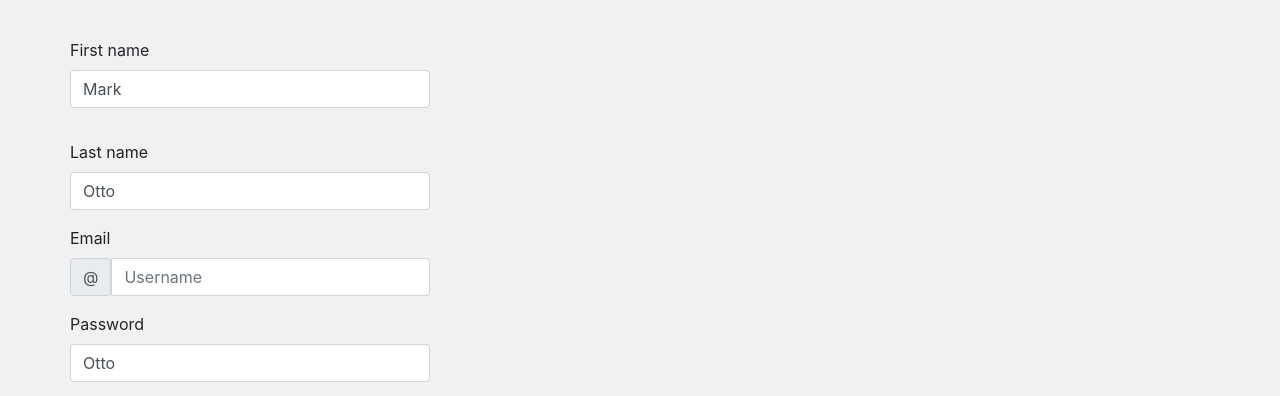
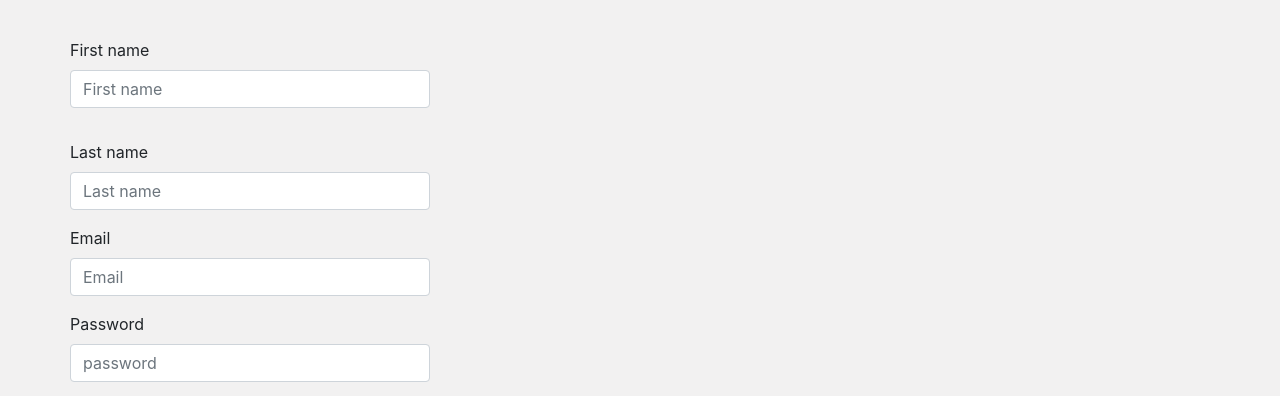
Before and after one commit to Koulinn/Data_Set_Books, a React (Create React App) app in the folder bookstore/: page /register in a window 1280 px wide. Shown: the part 552-948 px from the top of the page. Built offline with nearby package versions, Linux system fonts and the light colour scheme.

Commit message:
Basic validation working

```diff
--- a/bookstore/package.json
+++ b/bookstore/package.json
@@ -10,6 +10,7 @@
     "react": "^17.0.2",
     "react-bootstrap": "^1.6.1",
     "react-dom": "^17.0.2",
+    "react-form-validator-core": "^1.1.1",
     "react-router-dom": "^5.2.0",
     "react-scripts": "4.0.3",
     "react-star-ratings": "^2.3.0",
--- a/bookstore/src/components/FormComp.jsx
+++ b/bookstore/src/components/FormComp.jsx
@@ -1,16 +1,80 @@
-import {Form, Col, Row, Button, InputGroup} from 'react-bootstrap'
+import { Form, Col, Row, Button, InputGroup } from 'react-bootstrap'
 import { useState, useEffect } from 'react';
 
 
 function FormComp() {
     const [validated, setValidated] = useState(false);
 
+    const [nameInput, setNameInput] = useState('')
+    const [nameInputVal, setNameInputVal] = useState(false)
+
+    const [lastNameInput, setLastNameInput] = useState('')
+    const [lastNameInputVal, setLastNameInputVal] = useState(false)
+
+
+    const [emailInput, setEmailInput] = useState('')
+    const [emailInputVal, setEmailInputVal] = useState(false)
+
+
+    const [passwordInput, setPasswordInput] = useState('')
+    const [passwordInputVal, setPasswordInputVal] = useState(false)
+
+
+    const [isValidated, setIsValidated] = useState(0)
+
+    useEffect(() => {
+        checkName()
+        checkLastName()
+        checkPassWord()
+        checkEmail()
+
+    }, [nameInput, lastNameInput, emailInput, passwordInput])
+
+    const checkName = () => {
+        if (nameInput.length > 1) {
+            setNameInputVal(true)
+
+        } else {
+            setNameInputVal(false)
+
+        }
+
+    }
+    const checkLastName = () => {
+        if (lastNameInput.length > 2) {
+            setLastNameInputVal(true)
+
+        } else {
+            setLastNameInputVal(false)
+
+        }
+
+    }
+
+    const checkPassWord = () => {
+        if ((passwordInput.length > 7) && passwordInput.match(/[A-Za-z]/) && passwordInput.match(/[0-9]/)) {
+            setPasswordInputVal(true)
+        } else {
+            setPasswordInputVal(false)
+        }
+    }
+
+    const checkEmail = () => {
+        if (emailInput.includes('.') && emailInput.includes('@') && (emailInput.length > 4)) {
+            setEmailInputVal(true)
+            console.log('Email vvaldasdasdasdasd', emailInput.includes('.'), emailInput.includes('@')  )
+        } else {
+            setEmailInputVal(false)
+        }
+    }
+
     const handleSubmit = (event) => {
-      const form = event.currentTarget;
-      if (form.checkValidity() === false) {
+        //   const form = event.currentTarget;
+        //   if (form.checkValidity() === false) {
         event.preventDefault();
         event.stopPropagation();
-      }
+        console.log('insideHandle Submit')
+        //   }
 
           setValidated(true);
     };
@@ -22,6 +86,7 @@ function FormComp() {
     // PasswordConfirm - Required - Should be equal than Password
 
     return (
+        //   <Form noValidate validated={validated} onSubmit={handleSubmit}>
         <Form noValidate validated={validated} onSubmit={handleSubmit}>
             <Row className="mb-3">
                 {/* First Name */}
@@ -31,9 +96,13 @@ function FormComp() {
                         required
                         type="text"
                         placeholder="First name"
-              defaultValue="Mark"
+                        onChange={(e) => setNameInput(e.target.value)}
+                        isValid={nameInputVal}
                     />
                     <Form.Control.Feedback>Looks good!</Form.Control.Feedback>
+                    <Form.Control.Feedback type="invalid">
+                        Your name should have at least 2 characters
+                    </Form.Control.Feedback>
                 </Form.Group>
             </Row>
 
@@ -45,46 +114,49 @@ function FormComp() {
                         required
                         type="text"
                         placeholder="Last name"
-                  defaultValue="Otto"
+                        onChange={(e) => setLastNameInput(e.target.value)}
+                        isValid={lastNameInputVal}
                     />
                     <Form.Control.Feedback>Looks good!</Form.Control.Feedback>
+                    <Form.Control.Feedback type="invalid">
+                        Your name should have at least 3 characters
+                    </Form.Control.Feedback>
                 </Form.Group>
             </Row>
             {/* Email */}
             <Row>
                 <Form.Group as={Col} md="4" controlId="validationCustomUsername">
                     <Form.Label>Email</Form.Label>
-            <InputGroup hasValidation>
-              <InputGroup.Text id="inputGroupPrepend">@</InputGroup.Text>
                     <Form.Control
-                type="text"
-                placeholder="Username"
-                aria-describedby="inputGroupPrepend"
+                        type="email"
+                        placeholder="Email"
                         required
+                        onChange={(e) => setEmailInput(e.target.value)}
+                        isValid={emailInputVal}
                     />
                     <Form.Control.Feedback type="invalid">
-                Please choose a username.
+                        Please check your e-mail
                     </Form.Control.Feedback>
-            </InputGroup>
                 </Form.Group>
             </Row>
 
-            {/* Last Name */}
+            {/* PassWord */}
             <Row>
                 <Form.Group as={Col} md="4" controlId="validationCustom02">
                     <Form.Label>Password</Form.Label>
                     <Form.Control
                         required
-                  type="text"
-                  placeholder="Last name"
-                  defaultValue="Otto"
+                        type="password"
+                        placeholder="password"
+                        onChange={(e) => setPasswordInput(e.target.value)}
+                        isValid={passwordInputVal}
                     />
                     <Form.Control.Feedback>Looks good!</Form.Control.Feedback>
                 </Form.Group>
             </Row>
 
             <Button type="submit">Submit form</Button>
-      </Form>
+        </Form >
     )
 }
 
```
Also changed, not shown: 1 other file (tests, documents, lock files or other folders). Lines whose indentation alone changed are shown as unchanged.
